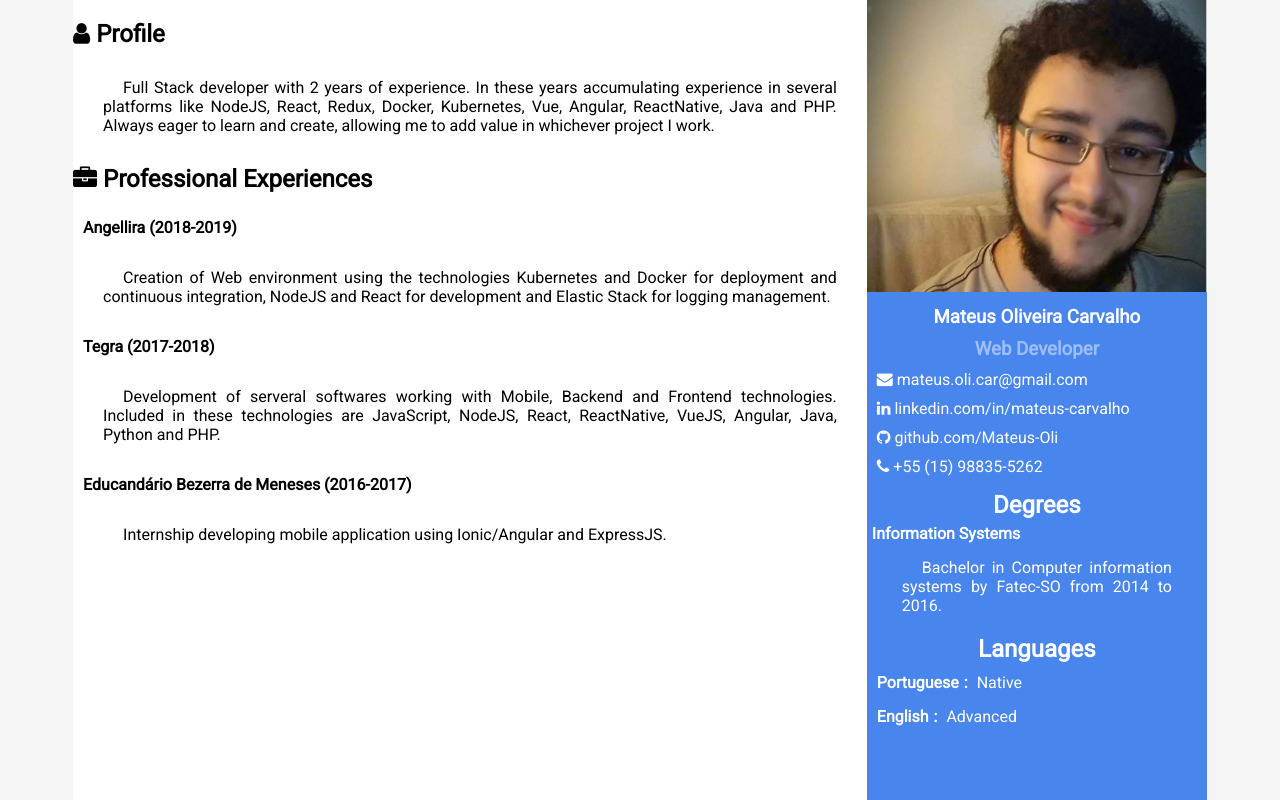
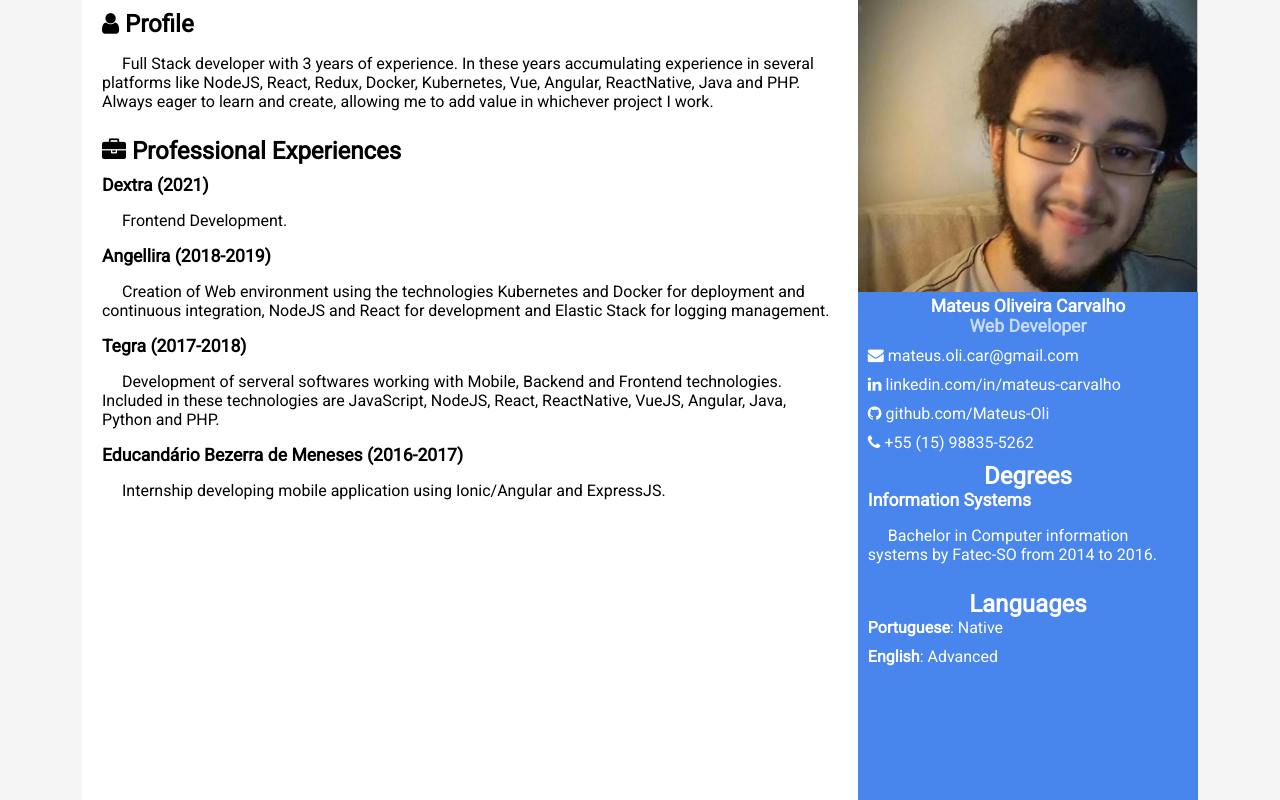
Before and after one commit to Mateus-Oli/resume, a plain HTML site: page index.html in a window 1280 px wide. Drawn offline with Linux system fonts and the light colour scheme.

Commit message:
ad dextra

```diff
--- a/desktop.css
+++ /dev/null
@@ -1,38 +0,0 @@
-@media(min-width: 740px) {
-  .resume {
-    height: 100%;
-    max-width: 300mm;
-    display: flex;
-    flex-direction: row-reverse;
-  }
-
-  .personal {
-    width: 30%;
-  }
-
-  .professional {
-    width: 70%;
-  }
-
-  .sheet {
-    min-height: 100%;
-  }
-}
-
-@media print {
-  p {
-    padding: 0 30px;
-  }
-  .personal {
-    color: black;
-    background: white;
-  }
-
-  .sub.title {
-    color: black;
-  }
-
-  .picture {
-    display: none;
-  }
-}
--- a/index.html
+++ b/index.html
@@ -5,114 +5,128 @@
   <meta charset="UTF-8">
   <meta name="viewport" content="width=device-width, initial-scale=1.0">
   <meta http-equiv="X-UA-Compatible" content="ie=edge">
+
+  <title>Mateus | Resume</title>
+
   <link href="https://fonts.googleapis.com/css?family=Roboto" rel="stylesheet">
   <link rel="stylesheet" href="https://cdnjs.cloudflare.com/ajax/libs/font-awesome/4.7.0/css/font-awesome.min.css">
+
   <link rel="stylesheet" href="style.css">
-  <link rel="stylesheet" href="desktop.css">
+  <link rel="stylesheet" href="print.css" media="print">
   <link rel="shortcut icon" href="favicon.png" type="image/x-icon">
-  <title>Mateus | Resume</title>
+
+  <script defer src="language.js"></script>
+  <script defer src="index.js"></script>
 </head>
 
-<body>
-  <section class="resume">
-    <section class="personal sheet">
+<body class="flex jccenter stretch rowreverse wrap dsk-nowrap roboto bgcgray">
+  <aside class="grow bgcblue white dsk-mw90mm">
+    <img class="noprint w100" src="profile.jpg">
 
-      <img class="picture" src="profile.jpg">
+    <header class="center large bold padx padbottom">
+      Mateus Oliveira Carvalho
+      <aside class="center transparent">Web Developer</aside>
+    </header>
 
-      <h3 class="title">Mateus Oliveira Carvalho</h3>
-      <h3 class="sub title">Web Developer</h3>
-
-      <section class="contacts">
-        <a class="contact" href="mailto:mateus.oli.car@gmail.com">
+    <article class="flex column gap padx padbottom">
+      <a href="mailto:mateus.oli.car@gmail.com" class="nodecoration underline:hover white transparent:visited">
         <i class="fa fa-envelope"></i>
         mateus.oli.car@gmail.com
       </a>
-        <a class="contact" href="https://www.linkedin.com/in/mateus-carvalho-885532156/">
+      <a href="https://www.linkedin.com/in/mateus-carvalho-885532156/"
+        class="nodecoration underline:hover white transparent:visited">
         <i class="fa fa-linkedin"></i>
         linkedin.com/in/mateus-carvalho
       </a>
-        <a class="contact" href="https://github.com/Mateus-Oli">
+      <a href="https://github.com/Mateus-Oli" class="nodecoration underline:hover white transparent:visited">
         <i class="fa fa-github"></i>
         github.com/Mateus-Oli
       </a>
-        <a class="contact" href="tel: +55 (62) 98606-2857">
+      <a href="tel: +55 (62) 98606-2857" class="nodecoration underline:hover white transparent:visited">
         <i class="fa fa-phone"></i>
         +55 (15) 98835-5262
       </a>
-      </section>
+    </article>
 
+    <section class="padx padbottom">
+      <header class="center largest bold" data-lang="degree">Degree</header>
       <section>
-        <h2 data-lang="degree" class="title">Degrees</h2>
-        <section>
-          <h4 data-lang="informationSystems" class="info">Information Systems</h4>
-          <p data-lang="fatec" class="data">Bachelor in Computer information systems by Fatec-SO from 2014 to 2016.</p>
+        <header class="large bold" data-lang="informationSystems">Information Systems</header>
+        <p data-lang="fatec" class="indent">Bachelor in Computer information systems by Fatec-SO from 2014 to 2016.</p>
       </section>
     </section>
 
-      <section>
-        <h2 data-lang="languages" class="title">Languages</h2>
-        <h4 class="info">
-          <a href="#lang=pt" class="contact" onclick="setLanguage('pt')" data-lang="portuguese">Portuguese</a>:
-          <span data-lang="native" class="data">Native</span>
-        </h4>
-        <div class="info">
-          <a href="#lang=en" class="contact" onclick="setLanguage('en')" data-lang="english">English</a>:
-          <span data-lang="advanced" class="data">Advanced</span>
-        </div>
+    <section class="padx padbottom">
+      <header class="center bold largest" data-lang="languages">Languages</header>
+      <nav class="flex column gap">
+        <a href="#lang=pt" onclick="setLanguage('pt')" class="nodecoration underline:hover white transparent:visited">
+          <span class="bold" data-lang="portuguese">Portuguese</span>: <span data-lang="native">Native</span>
+        </a>
+        <a href="#lang=en" onclick="setLanguage('en')" class="nodecoration underline:hover white transparent:visited">
+          <span class="bold" data-lang="english">English</span>: <span data-lang="advanced">Advanced</span>
+        </a>
+      </nav>
     </section>
 
-    </section>
+  </aside>
 
-    <section class="professional sheet">
-      <section>
-        <h2>
+  <main class="bgcwhite pad dsk-mw200mm">
+    <section class="padx">
+      <header class="largest bold">
         <i class="fa fa-user"></i>
         <span data-lang="profile">Profile</span>
-        </h2>
-        <p data-lang="myself">
-          Full Stack developer with 2 years of experience. In these years accumulating experience in several platforms like NodeJS,
-          React, Redux, Docker, Kubernetes, Vue, Angular, ReactNative, Java, Python and PHP. Always eager to learn and create, allowing
+      </header>
+      <p class="indent" data-lang="myself">
+        Full Stack developer with 2 years of experience. In these years accumulating experience in several platforms
+        like NodeJS,
+        React, Redux, Docker, Kubernetes, Vue, Angular, ReactNative, Java, Python and PHP. Always eager to learn and
+        create, allowing
         me to add value in whichever project I work.
       </p>
     </section>
-      <section>
-        <h2>
+    <section class="padx">
+      <header class="pady largest bold">
         <i class="fa fa-briefcase"></i>
         <span data-lang="professional">Professional Experiences</span>
-        </h2>
-        <div>
-          <h4 class="info">
-            <a class="contact" href="http://angellira.com/pt">Angellira (2018-2019)</a>
-          </h4>
-          <p data-lang="angellira">
-            Creation of Web environment using the technologies Kubernetes and Docker for deployment and continuous integration, NodeJS
+      </header>
+      <section>
+        <header class="bold large">
+          <a href="https://www.dextra.com.br/" class="inherit nodecoration">Dextra (2021)</a>
+        </header>
+        <p class="indent" data-lang="dextra">
+          Frontend Development.
+        </p>
+      </section>
+      <section>
+        <header class="bold large">
+          <a href="http://angellira.com/pt" class="inherit nodecoration">Angellira (2018-2019)</a>
+        </header>
+        <p class="indent" data-lang="angellira">
+          Creation of Web environment using the technologies Kubernetes and Docker for deployment and continuous
+          integration, NodeJS
           and React for development and Elastic Stack for logging management.
         </p>
-        </div>
-        <div>
-          <h4 class="info">
-            <a class="contact" href="http://tegra.com.br/">Tegra (2017-2018)</a>
-          </h4>
-          <p data-lang="tegra">
-            Development of serveral softwares working with Mobile, Backend and Frontend technologies. Included in these technologies
+      </section>
+      <section>
+        <header class="bold large">
+          <a href="http://tegra.com.br/" class="inherit nodecoration">Tegra (2017-2018)</a>
+        </header>
+        <p class="indent" data-lang="tegra">
+          Development of serveral softwares working with Mobile, Backend and Frontend technologies. Included in these
+          technologies
           are JavaScript, NodeJS, React, ReactNative, VueJS, Angular, Java and PHP.
         </p>
-        </div>
-        <div>
-          <h4 class="info">
-            <a class="contact" href="http://www.ebm.org.br/">Educandário Bezerra de Meneses (2016-2017)</a>
-          </h4>
-          <p data-lang="bezzeraDeMeneses">
+      </section>
+      <section>
+        <header class="bold large">
+          <a href="http://www.ebm.org.br/" class="inherit nodecoration">Educandário Bezerra de Meneses (2016-2017)</a>
+        </header>
+        <p class="indent" data-lang="bezzeraDeMeneses">
           Internship developing mobile application using Ionic/Angular and ExpressJS.
         </p>
-        </div>
       </section>
     </section>
-
-  </section>
-
-  <script src="language.js"></script>
-  <script src="index.js"></script>
+  </main>
 </body>
 
 </html>
--- a/index.js
+++ b/index.js
@@ -36,16 +36,20 @@ var setLanguage = updateLanguage({
     en: 'Profile'
   },
   myself: {
-    pt: 'Desenvolvedor Full Stack com 2 anos de experiência. Nestes anos acumulando experiência em diversas plataformas como o NodeJS,'
+    pt: 'Desenvolvedor Full Stack com 3 anos de experiência. Nestes anos acumulando experiência em diversas plataformas como o NodeJS,'
       + ' React, Redux, Docker, Kubernetes, Vue, Angular, ReactNative, Java e PHP. Assertivo em todos os projetos afetos à minha responsabilidade,'
       + ' cumprindo invariavelmente os prazos estabelecidos, bem como alinhamento com as metas, diretrizes e estratégia da empresa.',
-    en: 'Full Stack developer with 2 years of experience. In these years accumulating experience in several platforms like NodeJS,'
+    en: 'Full Stack developer with 3 years of experience. In these years accumulating experience in several platforms like NodeJS,'
       + ' React, Redux, Docker, Kubernetes, Vue, Angular, ReactNative, Java and PHP. Always eager to learn and create, allowing'
       + ' me to add value in whichever project I work.'
   },
   professional: {
     pt: 'Experiencias Profissionais',
     en: 'Professional Experiences'
+  },
+  dextra: {
+    pt: 'Desenvolvimento Frontend.',
+    en: 'Frontend Development.'
   },
   angellira: {
     pt: 'Criação do ambiente Web usando as tecnologias Kubernetes e Docker para implantação e integração contínua, NodeJS e React para desenvolvimento e'
@@ -63,14 +67,14 @@ var setLanguage = updateLanguage({
     pt: 'Estágio desenvolvendo aplicativos móveis usando Ionic / Angular e ExpressJS.',
     en: 'Internship developing mobile application using Ionic/Angular and ExpressJS.'
   }
-});
+})
 
 function getLanguage() {
-  return (location.href.match(/lang=([^&]*)/) || [])[1] || navigator.language.slice(0, 2);
+  return (location.href.match(/lang=([^&]*)/) || [])[1] || navigator.language.slice(0, 2)
 }
 
-setLanguage(getLanguage());
+setLanguage(getLanguage())
 
 window.onpopstate = function onpopstate() {
-  setLanguage(getLanguage());
+  setLanguage(getLanguage())
 }
--- /dev/null
+++ b/print.css
@@ -0,0 +1,4 @@
+@media print {
+  * { color: black }
+  .noprint { display: none }
+}
--- a/style.css
+++ b/style.css
@@ -1,77 +1,64 @@
-html, body {
-  background: #f5f5f5;
+html {
+  width: 100%;
+  height: 100%;
+}
+
+body {
   margin: 0;
   width: 100%;
-  height: 100%;
-  font-family: Roboto, Arial, sans-serif;
+  min-height: 100%
 }
 
-p {
-  text-indent: 20px;
-  text-align: justify;
-  padding: 10px 30px;
+.indent { text-indent: 20px }
+.justify { text-align: justify }
+.center { text-align: center }
+
+.large { font-size: 110% }
+.largest { font-size: 150% }
+
+.bold { font-weight: 700 }
+
+.roboto { font-family: Roboto, Arial, sans-serif }
+
+.flex { display: flex }
+.flex.wrap { flex-wrap: wrap }
+
+.flex.column { flex-direction: column }
+.flex.rowreverse { flex-direction: row-reverse }
+
+.flex.stretch { align-items: stretch }
+.flex.jccenter { justify-content: center }
+
+.flex.gap { gap: 10px }
+
+.flex .grow { flex-grow: 1 }
+
+.pad { padding: 10px }
+
+.pady, .padbottom {  padding-bottom: 10px }
+.pady, .padtop {  padding-top: 10px }
+.padx, .padright {  padding-right: 10px }
+.padx, .padleft {  padding-left: 10px }
+
+.white { color: white }
+.inherit { color: inherit }
+
+.bgcwhite { background: white }
+.bgcgray { background-color: #f5f5f5 }
+.bgcblue { background-color: #4885ed }
+
+.w100 { width: 100% }
+.mw200mm { width: 200mm }
+.mw100mm { width: 100mm }
+
+.transparent, .transparent\:visited:visited { opacity: .7 }
+
+.nodecoration { text-decoration: none }
+.underline\:hover:hover { text-decoration: underline }
+
+@media (min-width: 768px) {
+  .flex.dsk-nowrap { flex-wrap: nowrap }
+
+  .dsk-mw90mm { max-width: 90mm }
+  .dsk-mw200mm { max-width: 200mm }
 }
-
-.resume {
-  width: 100%;
-  margin: 0 auto;
-  box-sizing: border-box;
-}
-
-.personal {
-  color: white;
-  background: #4885ed;
-  padding-bottom: 10px;
-}
-
-.picture {
-  width: 100%;
-}
-
-.professional {
-  background: white;
-}
-
-.sheet {
-  display: table;
-  box-sizing: border-box;
-}
-
-.title {
-  margin: 5px;
-  margin-top: 10px;
-  text-align: center;
-  font-weight: 700;
-}
-
-.sub.title {
-  margin-top: 10px;
-  color: rgba(255, 255, 255, 0.476);
-}
-
-.contacts {
-  margin: 5px;
-  display: flex;
-  flex-flow: column;
-}
-
-.contact {
-  color: inherit;
-  margin: 5px;
-  text-decoration: none;
-  display: inline-table;
-}
-
-.contact:hover {
-  text-decoration: underline;
-}
-
-.info {
-  margin: 5px;
-  font-weight: 700;
-}
-
-.data {
-  font-weight: 100;
-  margin: 5px;
-}
```
Lines whose indentation alone changed are shown as unchanged.
